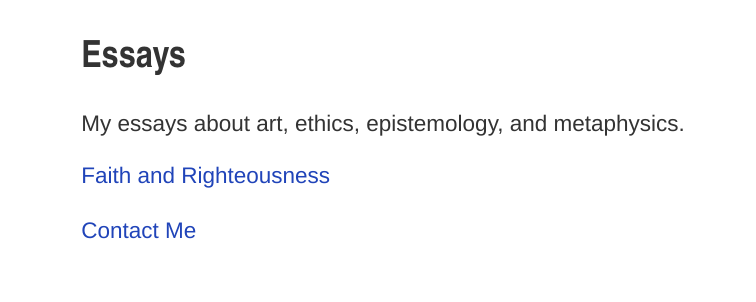
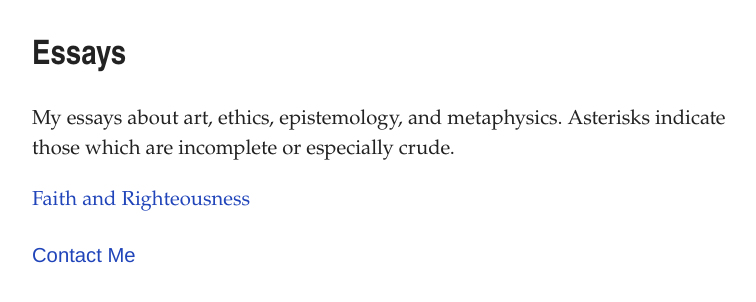
Before and after one commit to artsandmetaphysics/goodlifeodyssey, a Jekyll site: the page built from index.md, in a window 1280 px wide. Shown: the top 302 px of the page, without its empty margins (257-1013 px from the left). Built offline with Jekyll 4.4.1, drawn with Linux system fonts in a browser that asks for light colours.

Commit message:
Improve styling
- Switch to sans font
- Add styling for block quotes
- Improve readability by increasing line-height and optimizing the
number of characters per line
- Add ability to control order of essays on the main page

```diff
--- a/_config.yml
+++ b/_config.yml
@@ -21,3 +21,4 @@ defaults:
       type: essays
     values:
       layout: essay
+      status: complete
--- a/_layouts/basic.html
+++ b/_layouts/basic.html
@@ -9,30 +9,30 @@
     <meta name="description" content="{{ page.description }}">
     <style>
       html {
-        line-height: 1.30;
+        line-height: 1.5;
         -ms-text-size-adjust: 100%;
         -webkit-text-size-adjust: 100%;
-        font-size: 20px;
-        color: #333;
+        font-size: 18px;
+        color: #222;
       }
-      @media (max-width: 780px) {
+      @media (max-width: 720px) {
         html {
           font-size: 16px;
         }
       }
-      @media (max-width: 624px) {
+      @media (max-width: 640px) {
         html {
           font-size: 14px;
         }
       }
-      @media (max-width: 546px) {
+      @media (max-width: 560px) {
         html {
           font-size: 12px;
         }
       }
       body {
         margin: 0;
-        font-family: Helvetica, Arial, sans-serif;
+        font-family: Palatino, 'Times New Roman', serif;
         padding: 0.5rem;
         font-size: 1.125rem;
         display: flex;
@@ -40,13 +40,15 @@
       }
       main {
         display: block;
-        max-width: 38rem;
+        max-width: 39rem;
       }
       footer {
+        display: block;
         margin-top: 1.3rem;
+        font-family: 'Helvetica', Arial, sans-serif;
       }
       footer > *:not(:first-child) {
-        margin-left: 0.5rem;
+        margin-left: 1rem;
       }
       h1, h2, h3 {
         font-family: 'Helvetica Neue Condensed Bold', 'Arial Narrow', Arial, sans-serif;
@@ -76,10 +78,18 @@
       strong {
         font-weight: bolder;
       }
-      .list-unstyled {
+      blockquote {
+        margin: 0;
+        padding-left: 1.5rem;
+        border-left: 0.25rem solid #f5f5f5;
+      }
+      .essay-list {
         padding: 0;
         margin: 0;
         list-style: none;
+      }
+      .essay-list > li:not(:first-child) {
+        margin-top: 0.5rem;
       }
     </style>
   </head>
--- a/_layouts/essay.html
+++ b/_layouts/essay.html
@@ -3,6 +3,6 @@ layout: basic
 ---
 {{ content }}
 <footer>
+  <a href="mailto:wei.ge.thoughts@gmail.com">Contact Me</a>
   <a href="/">Other Essays</a>
-  <a href="mailto:wei.ge.thoughts@gmail.com">Contact Me</a>
 </footer>
--- a/index.md
+++ b/index.md
@@ -3,11 +3,15 @@ layout: basic
 title: Essays
 description: My essays about art, ethics, epistemology, and metaphysics.
 ---
-{{ page.description }}
+{{ page.description }}  Asterisks indicate those which are incomplete or especially crude.
 
-<ul class="list-unstyled">
-{% for e in site.essays %}
-  <li><a href="{{ e.url }}">{{ e.title }}</a></li>
+<ul class="essay-list">
+{% assign essays = site.essays | sort: 'order' %}
+{% for e in essays %}
+  <li>
+      <a href="{{ e.url }}">{{ e.title }}</a>
+      {% if e.status == 'incomplete' %}*{% endif %}
+  </li>
 {% endfor %}
 </ul>
 
```
Also changed, not shown: _essays/faith-and-righteousness.md (+1 -0 lines).
